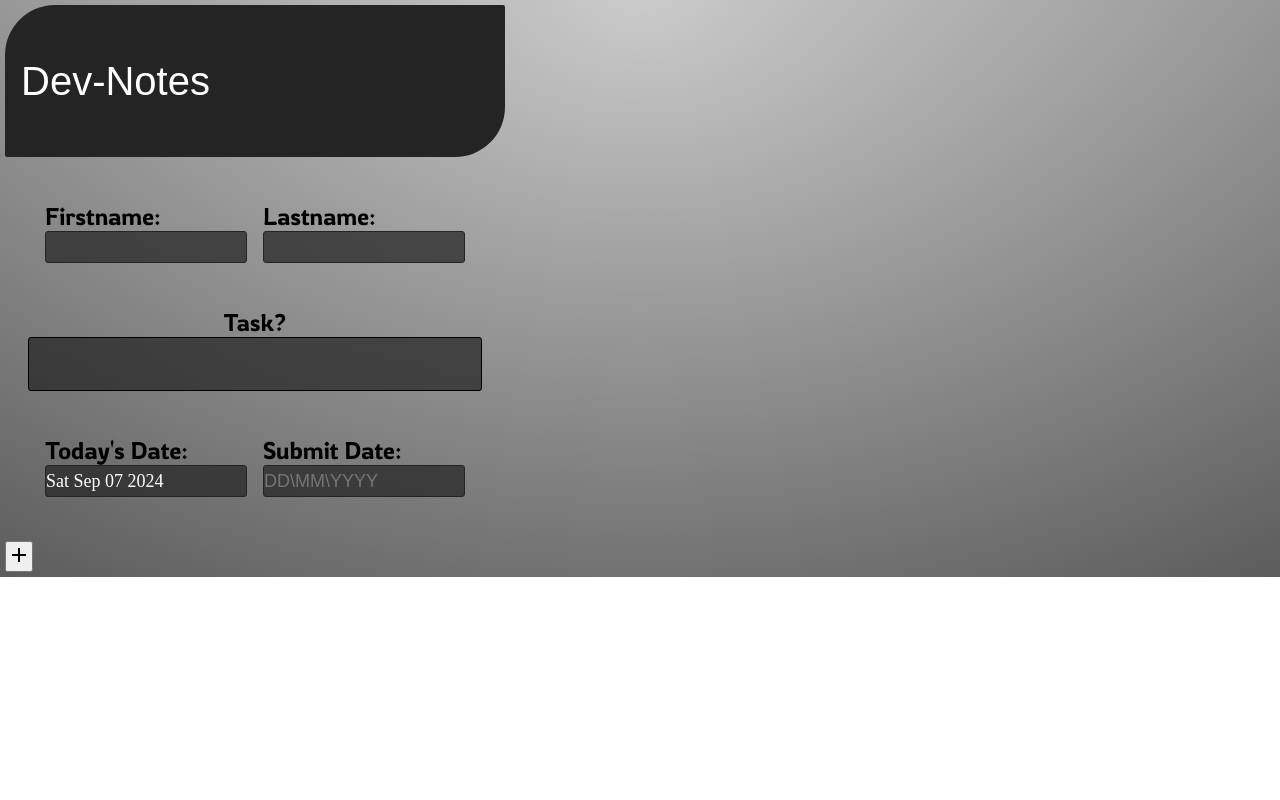
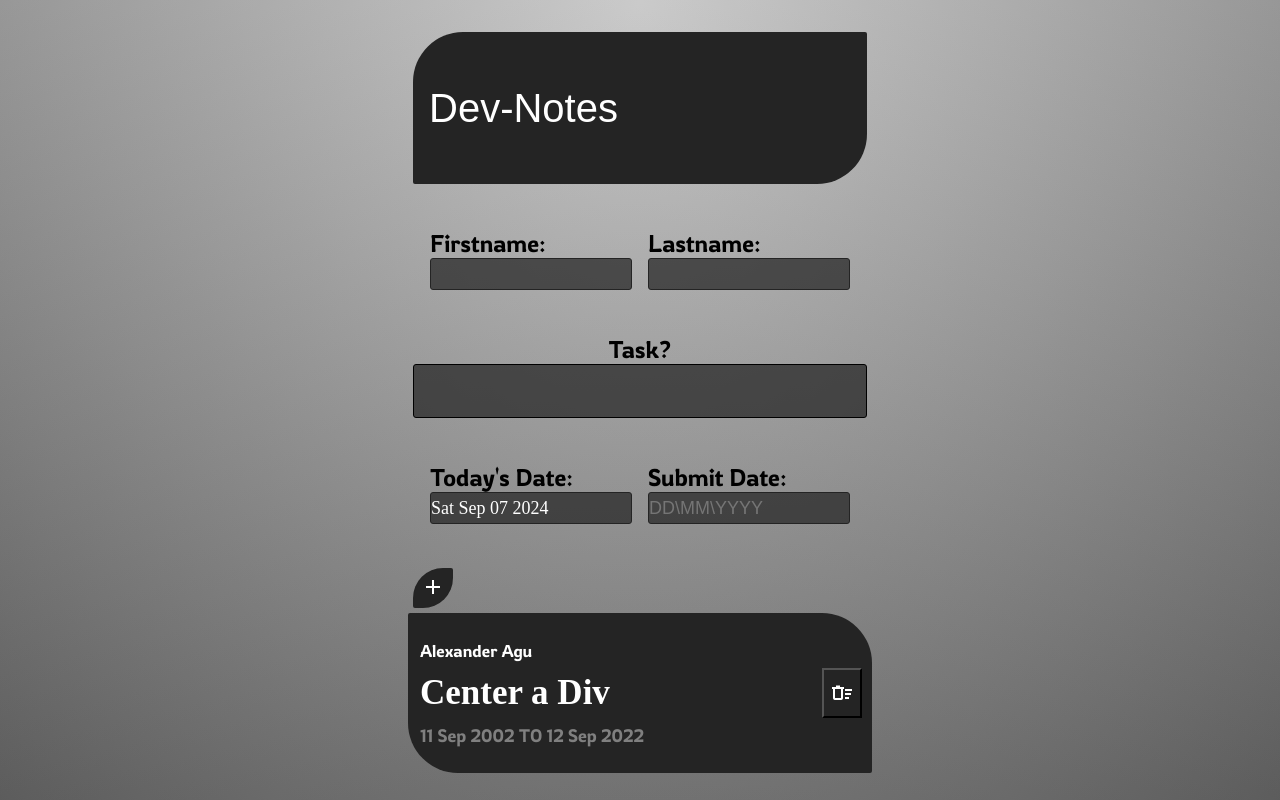
Before and after one commit to Alexander-Agu/Dev-Notes, a React (Vite) app: page / in a window 1280 px wide. Built offline with nearby package versions, Linux system fonts and the light colour scheme; a web font is replaced by a local one.

Commit message:
added a task component that containes the fomr details

```diff
--- a/src/components/form/Form.jsx
+++ b/src/components/form/Form.jsx
@@ -1,30 +1,33 @@
 import React, { useState } from 'react'
+import Task from '../task/Task';
 import './form.css'
 
 function Form() {
     const [form, setForm] = useState({firstName:'', lastName: '', task: '', submitDate: ''});
     const currentDate = new Date().toDateString();
+    let test = [{hg:78, ygh:67}]
 
-    // Save the froms data into a basket
+    console.log(test + {jb:687, jghg:7})
 
-    let tasks = [];
-    // Appends an object that contains the forms inform
+    // Appends an object that contains the forms info
     function submitNote(){
-        if(form.lastName === '' && form.firstName === '' && form.task === '' && form.submitDate === ''){
-            alert('Please fill in alll the boxes')
-        } else{
-            tasks.push(
+        if(form.lastName !== '' && form.firstName !== '' && form.task !== '' && form.submitDate !== ''){
+            localStorage.setItem('Dev Tasks', JSON.stringify(
                 {
                     firstName: form.firstName,
                     lastName: form.lastName,
                     task: form.task,
                     currentDate: currentDate,
                     submitDate: form.submitDate
-                }
-            );
-            localStorage.setItem('Dev Tasks', JSON.stringify(tasks));
+                }));
+        } else{
+            alert('Please fill in alll the boxes')
         };
+
+        // Resets the input boxes
+        setForm({firstName: '', lastName: '', task: '', submitDate: ''});
     }
+
   return (
     <section>
         <div className="logo">
@@ -63,7 +66,7 @@ function Form() {
                 </div>
             </div>
 
-            <button onClick={submitNote}>
+            <button onClick={submitNote} className='submitBTN'>
                 <span className="material-symbols-outlined">
                     add
                 </span>
--- a/src/components/form/form.css
+++ b/src/components/form/form.css
@@ -14,6 +14,9 @@
     font-style: normal; */
 
 /* >>>>> GENERAL STYLES <<<<< */
+    body{
+        background-color: transparent;
+    }
     section{
         max-width: 500px;
         padding: 5px;
@@ -215,3 +218,16 @@
         }
     }
 /*  */
+
+.submitBTN{
+    color: white;
+    font-weight: bolder;
+    background-color: #242424;
+
+    border: 1px solid #242424b9;
+    border-radius: 30px 2px 30px 2px;
+    outline: none;
+
+    height: 40px;
+    width: 40px;
+}
--- a/src/components/task/Task.jsx
+++ b/src/components/task/Task.jsx
@@ -1,8 +1,32 @@
 import React from 'react'
+import './task.css'
 
 function Task() {
+  function deleteBTN(){
+    document.querySelector('.taskDataContainer').remove()
+  }
   return (
-    <div>Task</div>
+    <section className="taskDataContainer">
+      <div className='details'>
+        <div className="names">
+          <h2>Alexander Agu</h2>
+        </div>
+
+        <h1 className='task'>Center a Div</h1>
+
+        <div className="dates">
+          <h2>11 Sep 2002 TO 12 Sep 2022</h2>
+        </div>
+      </div>
+
+      <div className="xButton">
+        <button className='deleteBTN' onClick={deleteBTN}>
+          <span class="material-symbols-outlined">
+            delete_sweep
+          </span>
+        </button>
+      </div>
+    </section>
   )
 }
 
--- a/src/components/task/task.css
+++ b/src/components/task/task.css
@@ -0,0 +1,70 @@
+/* >>>>> TASK CONTAINER STYLES <<<<< */
+    .taskDataContainer{
+        background-color: #242424;
+
+        border-radius: 2px 50px 2px 50px;
+
+        height: 150px;
+
+        display: flex;
+        justify-content: space-between;
+        align-items: c;
+
+    }
+
+    .taskDataContainer h1,
+    .taskDataContainer h2 {
+        color: white;
+    }
+
+    .details{
+        padding: 7px;
+
+        display: grid;
+        place-content: center;
+        gap: 0.7rem;
+    }
+    /* >>> RESPONSIVE MOBILE <<< */
+
+/*  */
+
+/* >>>>> DETAILS STLYES <<<<< */
+    .names h2{
+        font-size: 17px;
+    }
+
+    .details .task{
+        font-size: 35px;
+    }
+
+    .dates h2{
+        font-size: 18px;
+        color: grey;
+    }
+    /* >>> RESPONSIVE MOBILE <<< */
+    @media(max-width: 800px){
+        .details .task{
+            font-size: 25px;
+        }
+    }
+/*  */
+
+/* >>>>> DELETE BUTTON STYLES <<<<< */
+    .xButton{
+        padding: 5px;
+
+        display: flex;
+        align-items: center;
+    }
+    .deleteBTN{
+        background-color: transparent;
+        outline: none;
+        color: white;
+
+        width: 40px;
+        height: 50px;
+
+        display: flex;
+        align-items: center;
+        justify-content: center;
+    }
--- a/src/index.css
+++ b/src/index.css
@@ -6,10 +6,14 @@
     padding: 0;
     box-sizing: 0;
   }
-/*   background-color: #242424; */
 
-.body{
-background: linear-gradient(to bottom, rgba(255, 255, 255, 0.15) 0%, rgba(0, 0, 0, 0.15) 100%), radial-gradient(at top center, rgba(255, 255, 255, 0.40) 0%, rgba(0, 0, 0, 0.40) 120%) #989898;
+body{
+  height: 100vh;
+
+  background: linear-gradient(to bottom, rgba(255, 255, 255, 0.15) 0%, rgba(0, 0, 0, 0.15) 100%), radial-gradient(at top center, rgba(255, 255, 255, 0.40) 0%, rgba(0, 0, 0, 0.40) 120%) #989898;
   background-repeat: no-repeat;
-  background-size: contain
+  background-size: cover;
+
+  display: grid;
+  place-content: center;
 }
--- a/src/main.jsx
+++ b/src/main.jsx
@@ -6,9 +6,7 @@ import './index.css'
 
 ReactDOM.createRoot(document.getElementById('root')).render(
   <React.StrictMode>
-    <div className="body">
-      <Form />
-    </div>
-
+    <Form />
+    <Task />
   </React.StrictMode>,
 )
```
